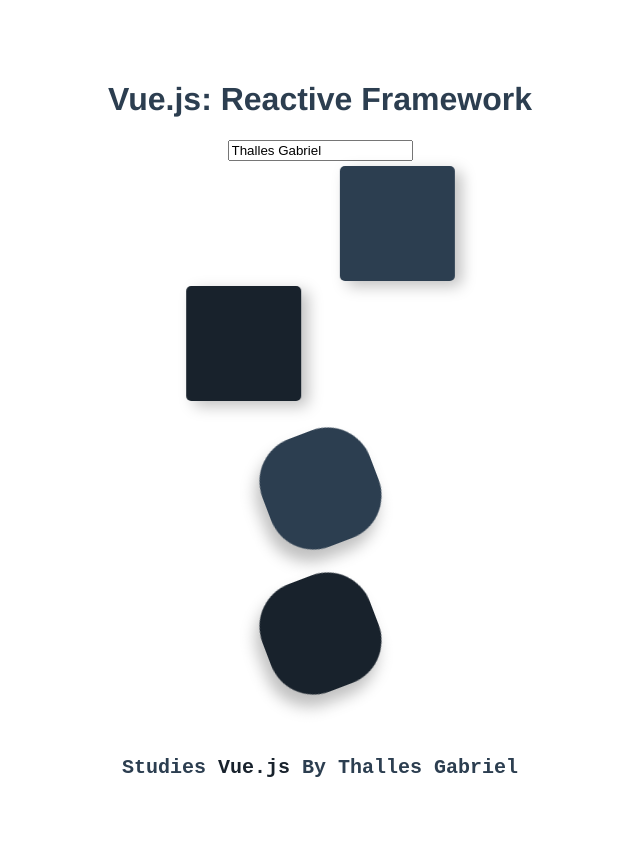
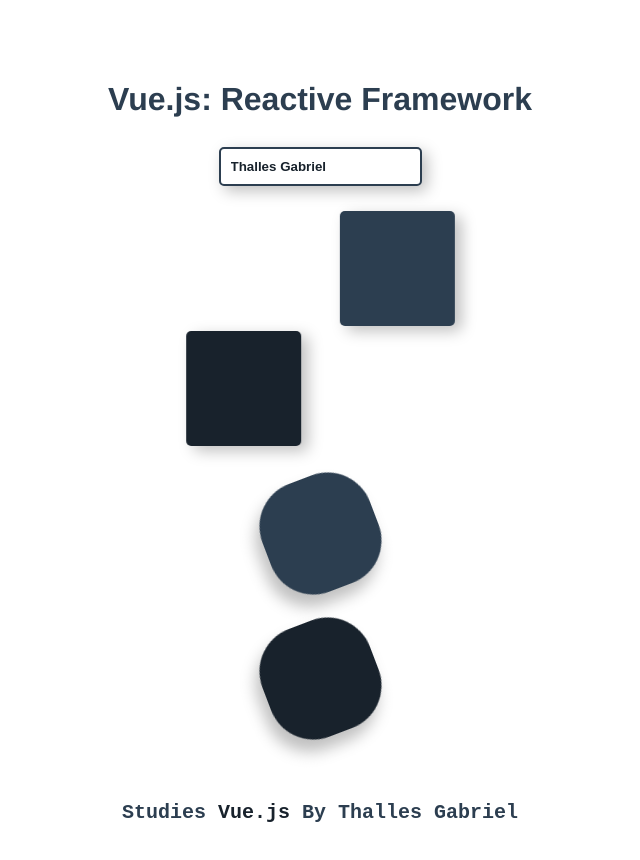
Before and after one commit to thallesyasmim/Vue.js-Studies, a Vue app: page / in a window 1280 px wide. Shown: the top 860 px of the page, without its empty margins (320-960 px from the left). Before the commit the page ends 837 px from the top, so only its background shows below. Built offline with nearby package versions, Linux system fonts and the light colour scheme.

Commit message:
Style Input

```diff
--- a/src/components/Input.vue
+++ b/src/components/Input.vue
@@ -14,5 +14,13 @@
 </script>
 
 <style scoped>
-
+    input {
+        border: 2px solid #2c3e50;
+        border-radius: 5px;
+        margin: 7px 0 20px;
+        padding: 10px 10px;
+        font-weight: 600;
+        color: #18222c;
+        box-shadow: 5px 5px 15px rgba(0, 0, 0, 0.25);
+    }
 </style>
```
